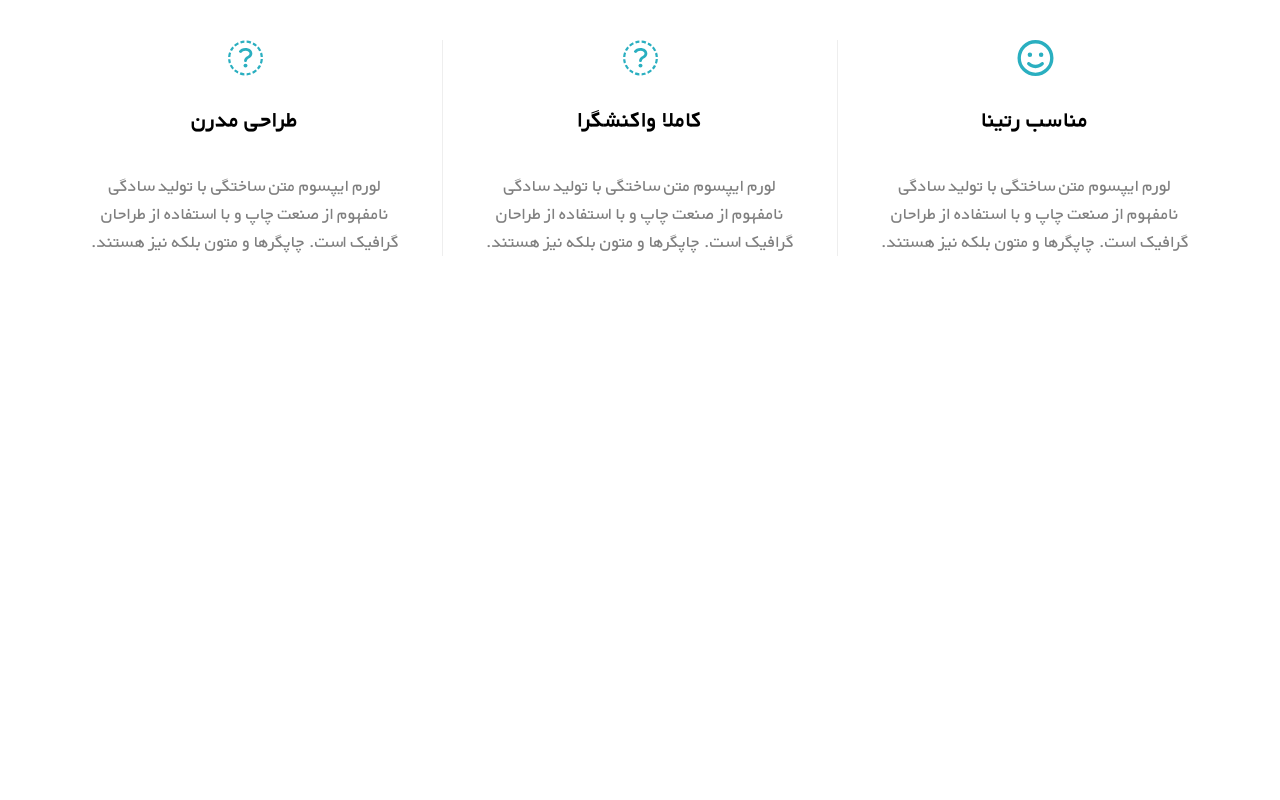
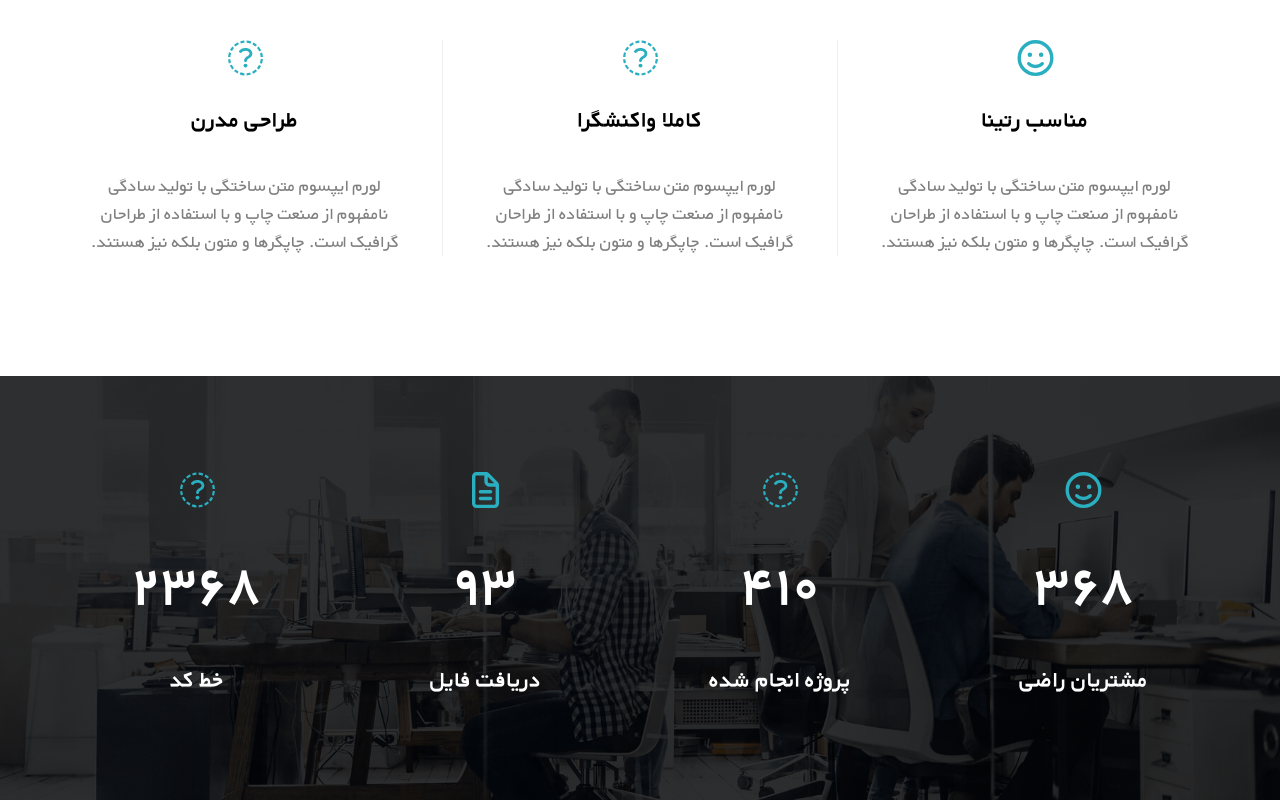
Before and after one commit to mostafamiri74/tailwind-portfolio-website, a website: page dist/index.html in a window 1280 px wide. Shown: the part 2892-3692 px from the top of the page. Before the commit the page ends 3268 px from the top, so only its background shows below. Drawn offline with nearby package versions, Linux system fonts and the light colour scheme.

Commit message:
add achievements section

```diff
--- a/tailwind.css
+++ b/tailwind.css
@@ -86,7 +86,16 @@
     @apply text-sm md:text-base xl:text-sm;
   }
   svg {
-    @apply text-4xl text-primaryColor !important;
+    @apply text-4xl text-primaryColor self-center !important;
+  }
+
+  #achievements {
+    background-image: linear-gradient(
+        to right bottom,
+        rgba(0, 0, 0, 0.8),
+        rgba(0, 0, 0, 0.8)
+      ),
+      url("../img/bg3.jpg");
   }
 
   .btn {
```
Also changed, not shown: dist/css/styles.css, dist/index.html.
